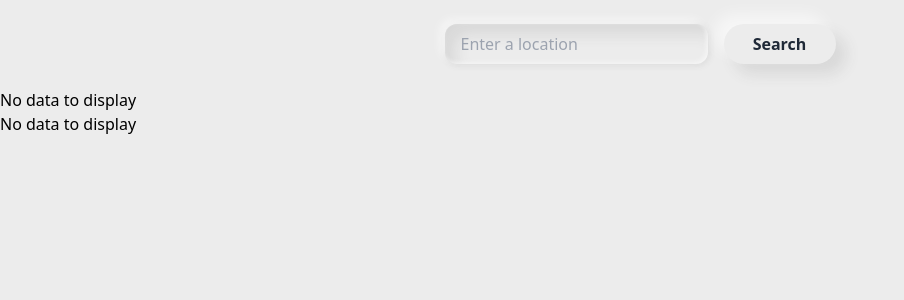
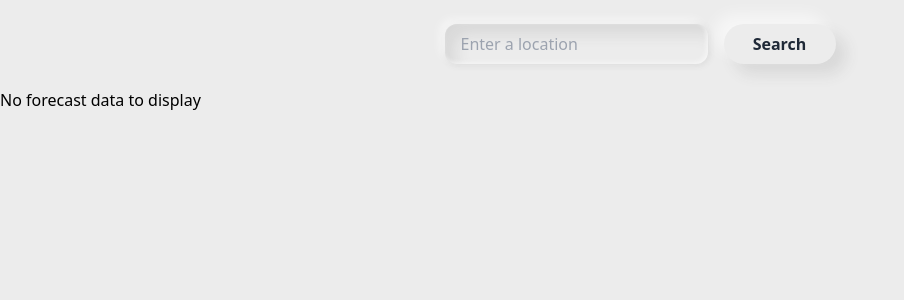
Before and after one commit to Cadegan/weather-app, a React (Create React App) app: page / in a window 1280 px wide. Shown: the top 300 px of the page, without its empty margins (0-904 px from the left). Built offline with nearby package versions, Linux system fonts and the light colour scheme.

Commit message:
Fix interface ForecastData & WeatherData

```diff
--- a/src/App.tsx
+++ b/src/App.tsx
@@ -7,20 +7,20 @@ import MainWeatherIcon from "./components/WeatherInfoIcon";
 import { WeatherData, ForecastData } from "./utils/types";
 import { fetchData, testApi } from "./api/weatherApi";
 
-const App = (): JSX.Element => {
+const App = () => {
   const [weatherData, setWeatherData] = useState<WeatherData | null>(null);
   const [forecastData, setForecastData] = useState<ForecastData | null>(null);
   const [city, setCity] = useState<string>("");
 
-  function renderMessage(data: WeatherData | ForecastData | null) {
-    if (data) {
-      return null;
-    } else if (data === null) {
-      return <h3>No data to display</h3>;
-    } else {
-      return <h3>Something went wrong. Please try again later.</h3>;
-    }
-  }
+  // function renderMessage(data: WeatherData | ForecastData | null) {
+  //   if (data) {
+  //     return null;
+  //   } else if (data === null) {
+  //     return <h3>No data to display</h3>;
+  //   } else {
+  //     return <h3>Something went wrong. Please try again later.</h3>;
+  //   }
+  // }
 
   useEffect(() => {
     const handleCityNotFound = () => {
@@ -62,22 +62,13 @@ const App = (): JSX.Element => {
       <main>
         <MainWeatherIcon weatherData={weatherData} />
         <SearchBar onSearch={setCity}></SearchBar>
-        {weatherData ? (
         <MainWeatherInfo weatherData={weatherData} />
-        ) : (
-          renderMessage(weatherData)
-        )}
-        {forecastData ? (
-          <>
         <HouryForecast
           forecastData={forecastData}
           timezoneOffset={weatherData?.timezone || 0}
         />
         <DailyForecast forecastData={forecastData}></DailyForecast>
-          </>
-        ) : (
-          renderMessage(forecastData)
-        )}
+        {/* : (renderMessage(forecastData) ) */}
       </main>
     </div>
   );
--- a/src/components/DailyForecast.tsx
+++ b/src/components/DailyForecast.tsx
@@ -5,20 +5,13 @@ import {
   capitalizeFirstLetter,
 } from "../utils/functions";
 import "./DailyForecast.css";
-
-interface ForecastData {
-  list: {
-    dt: number;
-    main: { temp_min: number; temp_max: number };
-    weather: { icon: string; main: string; description: string }[];
-  }[];
-}
+import { ForecastData } from "../utils/types";
 
 interface ForecastInfoProps {
   forecastData: ForecastData | null;
 }
 
-const DailyForecast = ({ forecastData }: ForecastInfoProps): JSX.Element => {
+const DailyForecast = ({ forecastData }: ForecastInfoProps) => {
   const renderDailyForecast = (forecastData: ForecastData) => {
     const dailyData = forecastData.list.reduce(
       (accumulator: Record<string, any>, item) => {
--- a/src/components/HourForcast.tsx
+++ b/src/components/HourForcast.tsx
@@ -16,21 +16,21 @@ interface ForecastInfoProps {
 const HourlyForecast = ({
   forecastData,
   timezoneOffset,
-}: ForecastInfoProps): JSX.Element => {
+}: ForecastInfoProps) => {
   console.log("HourlyForecast forecastData", forecastData);
-
-  if (!forecastData) {
-    return <h3>No forecast data to display</h3>;
-  }
 
   const today = new Date().toISOString().split("T")[0];
 
-  const hourlyData = forecastData.list.filter((item) => {
+  const hourlyData = forecastData
+    ? forecastData.list.filter((item) => {
         const itemDate = new Date(item.dt * 1000).toISOString().split("T")[0];
         return itemDate === today;
-  });
+      })
+    : [];
 
   return (
+    <>
+      {forecastData && (
         <div className="flex justify-center items-center shadow-neumorphicBorderOver">
           <div className="flex flex-nowrap overflow-x-auto p-4">
             {hourlyData.map((data: any, index: number) => (
@@ -60,6 +60,8 @@ const HourlyForecast = ({
             ))}
           </div>
         </div>
+      )}
+    </>
   );
 };
 
--- a/src/components/MainWeatherInfo.tsx
+++ b/src/components/MainWeatherInfo.tsx
@@ -13,12 +13,11 @@ interface WeatherInfoProps {
 }
 
 const MainWeatherInfo = ({ weatherData }: WeatherInfoProps) => {
-  if (!weatherData) {
-    return <h3>No data to display</h3>;
-  }
   console.log("WeatherData", weatherData);
 
   return (
+    <>
+      {weatherData && (
         <div className="flex flex-col items-center mb-4 p-4">
           <div className="flex flex-col items-center">
             <p className=" text-4xl mb-4 text-shadow-engraved">
@@ -71,7 +70,11 @@ const MainWeatherInfo = ({ weatherData }: WeatherInfoProps) => {
                 <p>{weatherData.main.pressure} hPa</p>
               </div>
               <div className=" flex items-center">
-            <img src={icons.sunrise} alt="Sunrise icon" className=" h-6 mr-3" />
+                <img
+                  src={icons.sunrise}
+                  alt="Sunrise icon"
+                  className=" h-6 mr-3"
+                />
                 <p>
                   {convertToLocalTime(
                     weatherData.sys.sunrise,
@@ -80,14 +83,23 @@ const MainWeatherInfo = ({ weatherData }: WeatherInfoProps) => {
                 </p>
               </div>
               <div className=" flex items-center">
-            <img src={icons.sunset} alt="SunSet icon" className=" h-6 mr-3" />
+                <img
+                  src={icons.sunset}
+                  alt="SunSet icon"
+                  className=" h-6 mr-3"
+                />
                 <p>
-              {convertToLocalTime(weatherData.sys.sunset, weatherData.timezone)}
+                  {convertToLocalTime(
+                    weatherData.sys.sunset,
+                    weatherData.timezone
+                  )}
                 </p>
               </div>
             </div>
           </div>
         </div>
+      )}
+    </>
   );
 };
 
--- a/src/components/WeatherInfoIcon.tsx
+++ b/src/components/WeatherInfoIcon.tsx
@@ -1,22 +1,12 @@
 import React from "react";
 import { weatherIcons } from "../utils/functions";
+import { WeatherData } from "../utils/types";
 
 interface WeatherInfoProps {
-  weatherData: {
-    // name: string;
-    // sys: { country: string; sunrise: number; sunset: number };
-    // main: { temp: number; humidity: number; pressure: number };
-    weather: { icon: string; main: string; description: string }[];
-    // wind: { speed: number };
-    // timezone: number;
-  } | null;
+  weatherData: WeatherData | null;
 }
 
 const MainWeatherIcon = ({ weatherData }: WeatherInfoProps) => {
-  // if (!weatherData) {
-  //   return <h3>No data to display</h3>;
-  // }
-
   return (
     <>
       {weatherData && (
```
Lines whose indentation alone changed are shown as unchanged.
